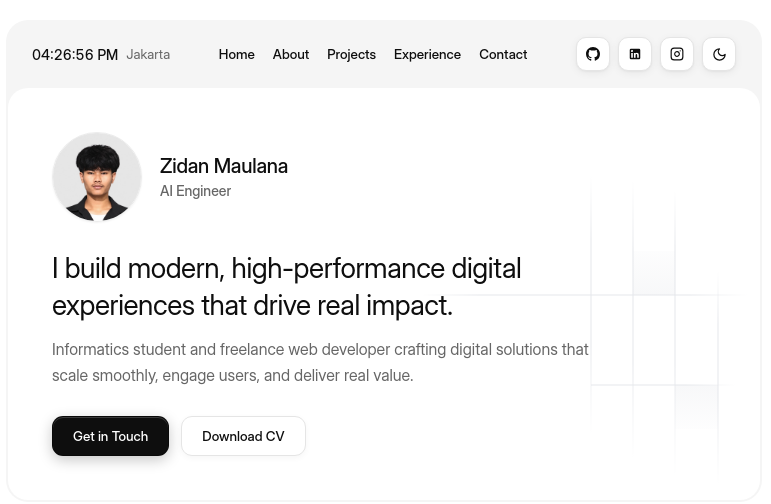
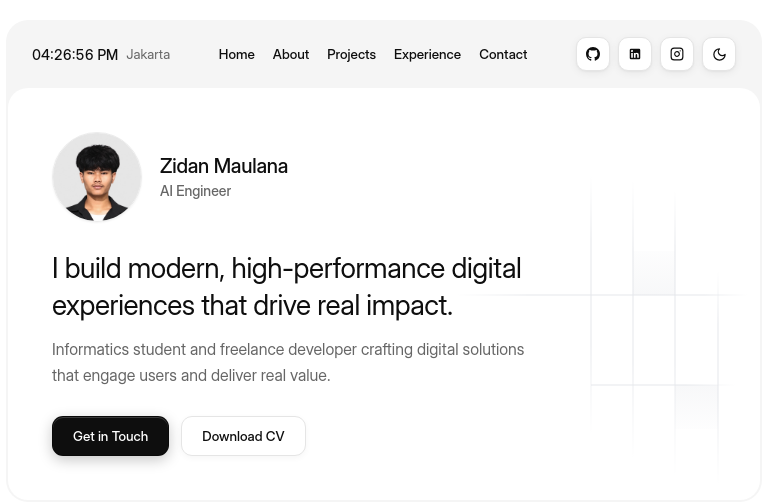
Before and after one commit to zidan-maulana/zidan-portfolio, a Next.js app: page / in a window 1280 px wide. Shown: the top 504 px of the page, without its empty margins (256-1027 px from the left). Built offline with nearby package versions, Linux system fonts and the light colour scheme.

Commit message:
style: fade out horizontal grid line at letter g and condense hero bio

```diff
--- a/src/components/hero-grid.tsx
+++ b/src/components/hero-grid.tsx
@@ -71,18 +71,18 @@ export function HeroGrid({ className = "" }: HeroGridProps) {
           <stop offset="100%" stopColor="var(--hero-grid-stroke, #E5E7EB)" stopOpacity="0" />
         </linearGradient>
 
-        {/* Gradasi Horizontal Panjang: Memudar halus di kedua ujung */}
+        {/* Gradasi Horizontal Panjang: Memudar halus di kedua ujung, berhenti di huruf g kata digital */}
         <linearGradient
           id="hero-hgrid-long"
           gradientUnits="userSpaceOnUse"
-          x1="20"
+          x1="55"
           y1="180"
           x2="347"
           y2="180"
         >
           <stop offset="0%" stopColor="var(--hero-grid-stroke, #E5E7EB)" stopOpacity="0" />
-          <stop offset="18%" stopColor="var(--hero-grid-stroke, #E5E7EB)" stopOpacity="1" />
-          <stop offset="82%" stopColor="var(--hero-grid-stroke, #E5E7EB)" stopOpacity="1" />
+          <stop offset="25%" stopColor="var(--hero-grid-stroke, #E5E7EB)" stopOpacity="1" />
+          <stop offset="85%" stopColor="var(--hero-grid-stroke, #E5E7EB)" stopOpacity="1" />
           <stop offset="100%" stopColor="var(--hero-grid-stroke, #E5E7EB)" stopOpacity="0" />
         </linearGradient>
 
@@ -182,7 +182,7 @@ export function HeroGrid({ className = "" }: HeroGridProps) {
       {/* 2 Garis Horizontal */}
       {/* Garis Horizontal 1: Garis panjang melintasi hampir seluruh lebar aset */}
       <line
-        x1="20"
+        x1="55"
         y1="180"
         x2="347"
         y2="180"
--- a/src/components/hero.tsx
+++ b/src/components/hero.tsx
@@ -73,10 +73,10 @@ export function Hero({ profile }: HeroProps) {
         {/* Deskripsi Singkat Bio: Font size 16px dengan jarak lebih rapat dari head */}
         <div className="mt-2.5 sm:mt-3">
           <p className="max-w-[620px] text-[16px] font-normal leading-[25px] sm:leading-[26px] text-muted">
-            {profile.shortBio.includes("solutions that scale") ? (
+            {profile.shortBio.includes("solutions") ? (
               <>
-                Informatics student and freelance web developer crafting digital solutions that
-                <br className="hidden sm:inline" /> scale smoothly, engage users, and deliver real value.
+                Informatics student and freelance developer crafting digital solutions
+                <br className="hidden sm:inline" /> that engage users and deliver real value.
               </>
             ) : (
               profile.shortBio
--- a/src/lib/dummy-data.ts
+++ b/src/lib/dummy-data.ts
@@ -94,7 +94,7 @@ export const dummyProfile: Profile = {
   headline:
     "I build modern, high-performance digital experiences that drive real impact.",
   shortBio:
-    "Informatics student and freelance web developer crafting digital solutions that scale smoothly, engage users, and deliver real value.",
+    "Informatics student and freelance developer crafting digital solutions that engage users and deliver real value.",
   location: "Jakarta",
   timezone: "Asia/Jakarta",
   availability: "Open for new projects",
```
